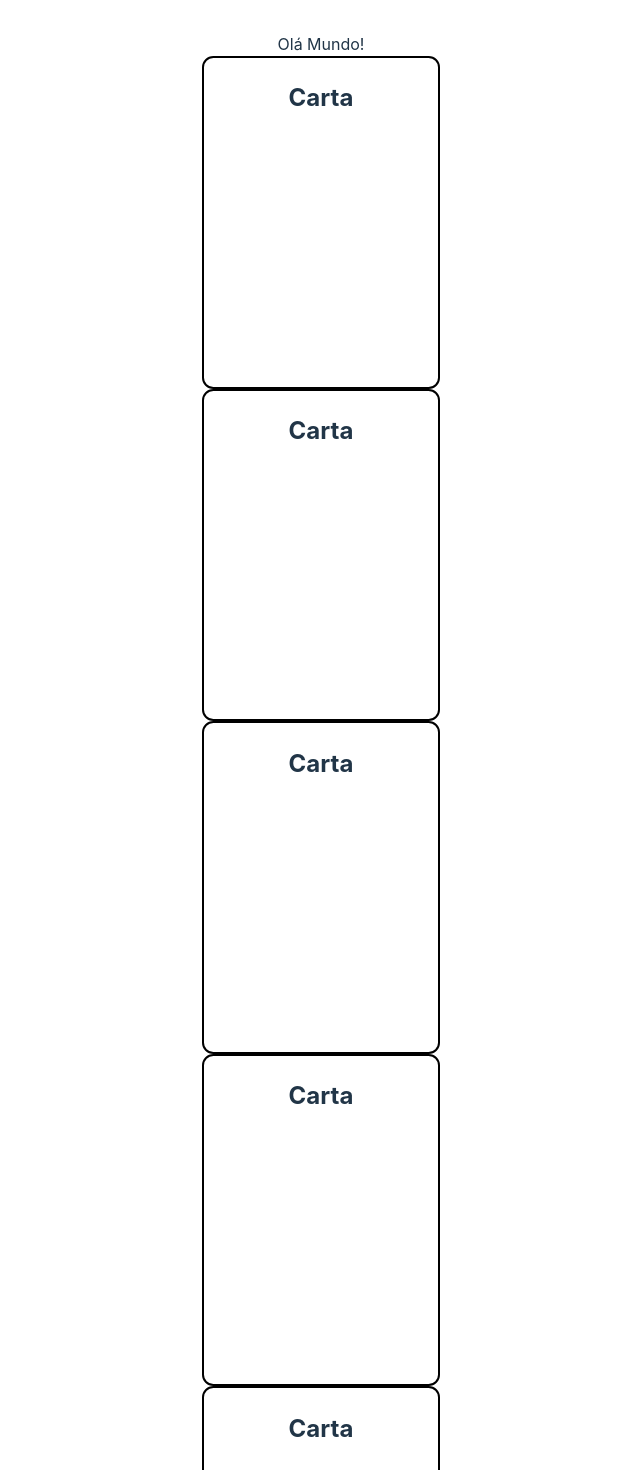
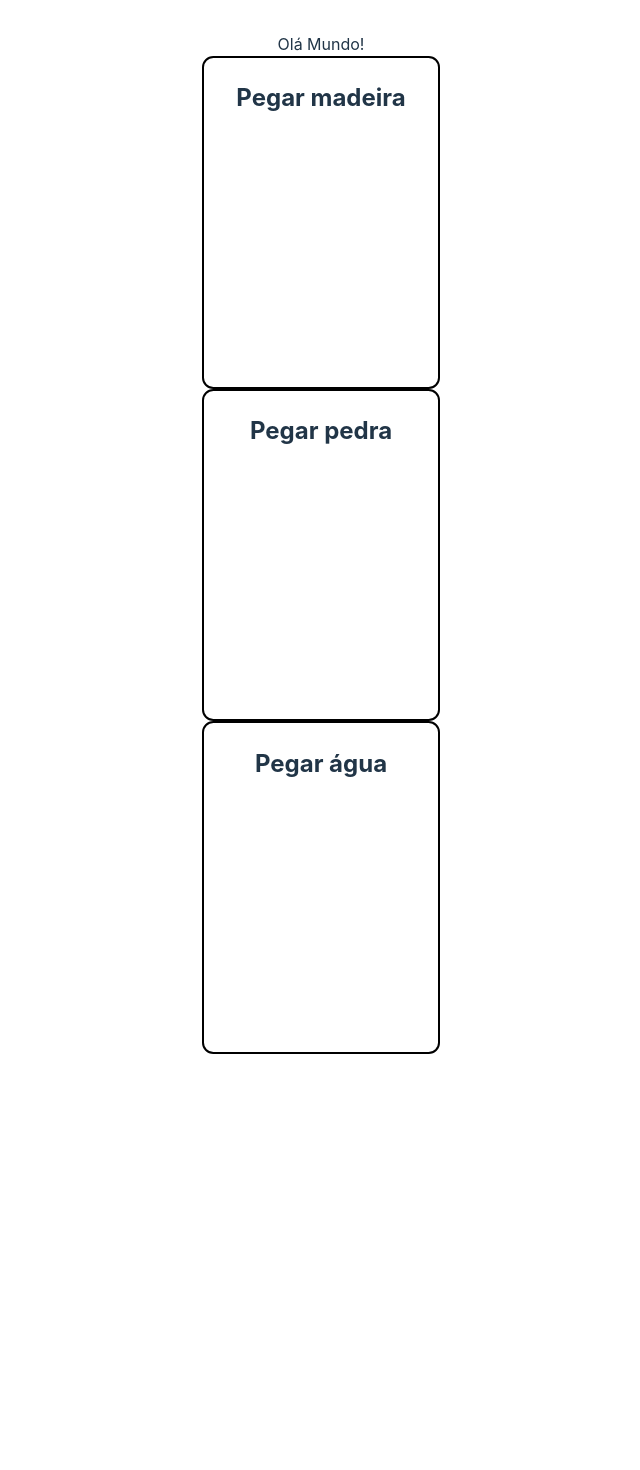
Before and after one commit to ufjf-gamelab/craft-cards, a React (Vite) app: page / in a window 1280 px wide. Shown: the top 1470 px of the page, without its empty margins (319-959 px from the left). After the commit the page ends 1086 px from the top, so only its background shows below. Built offline with nearby package versions, Linux system fonts and the light colour scheme.

Commit message:
adciona propriedade titulo em carta

```diff
--- a/src/App.tsx
+++ b/src/App.tsx
@@ -6,12 +6,9 @@ function App() {
   return (
     <>
       Olá Mundo!
-      <Carta/>
-      <Carta/>
-      <Carta/>
-      <Carta/>
-      <Carta/>
-
+      <Carta titulo = "Pegar madeira"/>
+      <Carta titulo = "Pegar pedra"/>
+      <Carta titulo = "Pegar água"/>
     </>
   )
 }
--- a/src/Carta.tsx
+++ b/src/Carta.tsx
@@ -1,7 +1,7 @@
 import "./Carta.css";
-
-export default function Carta() {
+type CartaProps = {titulo:string}
+export default function Carta(props: CartaProps) {
   return <div className="carta">
-    <h1>Carta</h1>
+    <h1>{props.titulo}</h1>
     </div>;
 }
```
